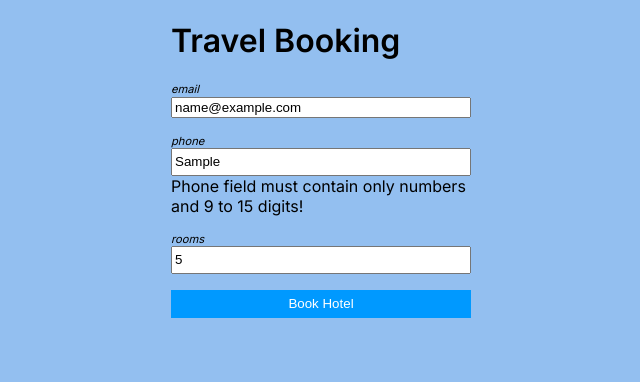
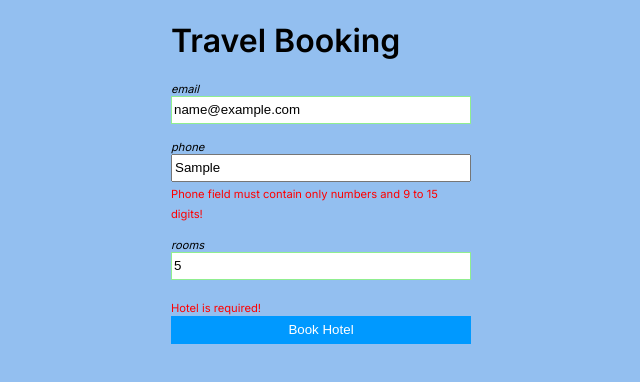
Before and after one commit to Biosaiber/travel-booking, an Angular app: page /hotel-booking in a window 1280 px wide. Both pictures are taken after typing "name@example.com", "Sample", "5" into the empty fields and a click on the button "Book Hotel". Shown: the top 382 px of the page, without its empty margins (319-959 px from the left). Built offline with nearby package versions, Linux system fonts and the light colour scheme.

Commit message:
style: finializing cross-validation styles

```diff
--- a/src/app/flight-booking/flight-booking.css
+++ b/src/app/flight-booking/flight-booking.css
@@ -1,3 +1,12 @@
 .input-box {
-    margin-bottom: 16px;
+  margin-bottom: 16px;
 }
+
+select.ng-valid.ng-touched, .valid-date, input.ng-valid.ng-touched {
+  border: 1px solid lightgreen;
+}
+
+.errMessage span{
+  color: red;
+  font-size: 0.7em;
+}
--- a/src/app/flight-booking/flight-booking.html
+++ b/src/app/flight-booking/flight-booking.html
@@ -9,7 +9,8 @@
 
         </select>
         <div class="errMessage">
-            @if ((flightForm.controls.flightId.touched || submitted) && flightForm.controls.flightId.errors?.['required']) {
+            @if ((flightForm.controls.flightId.touched || submitted) &&
+            flightForm.controls.flightId.errors?.['required']) {
             <span>Select flight!</span>
             }
         </div>
@@ -19,7 +20,8 @@
         <label for="customerName">name</label>
         <input type="text" name="customerName" id="customerName" formControlName="customerName">
         <div class="errMessage">
-            @if ((flightForm.controls.customerName.touched || submitted) && flightForm.controls.customerName.errors?.['required']) {
+            @if ((flightForm.controls.customerName.touched || submitted) &&
+            flightForm.controls.customerName.errors?.['required']) {
             <span>Field required!</span>
             }
             @if (flightForm.controls.customerName.touched && flightForm.controls.customerName.errors?.['minlength']) {
@@ -36,7 +38,8 @@
             @if (flightForm.controls.travelers.touched && flightForm.controls.travelers.errors?.['min']) {
             <span>Field requires minimum 1 traveler.</span>
             }
-            @if ((flightForm.controls.travelers.touched || submitted) && flightForm.controls.travelers.errors?.['required']) {
+            @if ((flightForm.controls.travelers.touched || submitted) &&
+            flightForm.controls.travelers.errors?.['required']) {
             <span>Field required!</span>
             }
         </div>
@@ -44,13 +47,14 @@
 
     <div class="input-box">
         <label for="departureDate">flight date to destination</label>
-        <input type="date" name="departureDate" id="departureDate" formControlName="departureDate">
+        <input type="date" name="departureDate" id="departureDate" formControlName="departureDate" [class.valid-date]="flightForm.controls.departureDate.touched && flightForm.controls.departureDate.valid">
         <div class="errMessage">
-            @if ((flightForm.controls.departureDate.touched || submitted) && flightForm.controls.departureDate.errors?.['required']) {
-            <span class="errMessage">Field required!</span>
+            @if ((flightForm.controls.departureDate.touched || submitted) &&
+            flightForm.controls.departureDate.errors?.['required']) {
+            <span>Field required!</span>
             }
             @if ( flightForm.controls.departureDate.touched && flightForm.controls.departureDate.errors?.['pastDate']) {
-            <span class="errMessage">Date cannot be in the past.</span>
+            <span>Date cannot be in the past.</span>
             }
         </div>
 
@@ -58,16 +62,18 @@
 
     <div class="input-box">
         <label for="returnDate">flight date from destination</label>
-        <input type="date" name="returnDate" id="returnDate" formControlName="returnDate">
+        <input type="date" name="returnDate" id="returnDate" formControlName="returnDate"
+            [class.valid-date]="flightForm.controls.returnDate.touched && flightForm.controls.returnDate.valid && !flightForm.hasError('pastReturnDate')">
         <div class="errMessage">
-            @if ((flightForm.controls.returnDate.touched || submitted) && flightForm.controls.returnDate.errors?.['required']) {
-            <span class="errMessage">Field required!</span>
+            @if ((flightForm.controls.returnDate.touched || submitted) &&
+            flightForm.controls.returnDate.errors?.['required']) {
+            <span>Field required!</span>
             }
             @if (flightForm.hasError('pastReturnDate')) {
-            <span class="errMessage">Return date cannot be before departure date.</span>
+            <span>Return date cannot be before departure date.</span>
             }
             @if ( flightForm.controls.returnDate.touched && flightForm.controls.returnDate.errors?.['pastDate']) {
-            <span class="errMessage">Date cannot be in the past.</span>
+            <span>Date cannot be in the past.</span>
             }
         </div>
 
--- a/src/app/hotel-booking/hotel-booking.css
+++ b/src/app/hotel-booking/hotel-booking.css
@@ -43,15 +43,24 @@ p.avalability ~ p {
   border-radius: 8px;
 }
 .hotel:hover {
-    box-shadow: 5px 5px 15px 0px rgba(0, 0, 0, 0.20);
+  box-shadow: 5px 5px 15px 0px rgba(0, 0, 0, 0.2);
   cursor: pointer;
 }
 .hotel:hover label {
   cursor: pointer;
 }
-.hotel input[type="radio"] {
+.hotel input[type='radio'] {
   display: none;
 }
 .hotel.selected {
   background-color: #689cfa;
 }
+
+.errMessage span{
+  color: red;
+  font-size: 0.7em;
+}
+
+input.ng-valid.ng-touched {
+  border: 1px solid lightgreen;
+}
--- a/src/app/hotel-booking/hotel-booking.html
+++ b/src/app/hotel-booking/hotel-booking.html
@@ -3,7 +3,8 @@
     <div class="input-box">
         <label for="email">email</label>
         <input type="email" id="email" formControlName="email">
-        @if (hotelForm.controls.email.touched && hotelForm.controls.email.errors?.['required']) {
+        <div class="errMessage">
+            @if ((hotelForm.controls.email.touched || submitted) && hotelForm.controls.email.errors?.['required']) {
             <span>field email is required!</span>
             }
             @if (hotelForm.controls.email.touched && hotelForm.controls.email.errors?.['email']) {
@@ -11,22 +12,28 @@
             }
         </div>
 
+    </div>
+
     <div class="input-box">
         <label for="phone">phone</label>
         <input type="text" id="phone" formControlName="phone">
-        @if (hotelForm.controls.phone.touched && hotelForm.controls.phone.errors?.['required']) {
+        <div class="errMessage">
+            @if ((hotelForm.controls.phone.touched || submitted) && hotelForm.controls.phone.errors?.['required']) {
             <span>Phone field is required!</span>
             }
             @if (hotelForm.controls.phone.touched && hotelForm.controls.phone.errors?.['pattern']) {
             <span>Phone field must contain only numbers and 9 to 15 digits!</span>
             }
+        </div>
+
 
     </div>
 
     <div class="input-box">
         <label for="rooms">rooms</label>
         <input type="number" id="rooms" formControlName="rooms">
-        @if (hotelForm.controls.rooms.touched && hotelForm.controls.rooms.errors?.['required']) {
+        <div class="errMessage">
+            @if ((hotelForm.controls.rooms.touched || submitted) && hotelForm.controls.rooms.errors?.['required']) {
             <span>Rooms field is required!</span>
             }
             @if (hotelForm.controls.rooms.touched && hotelForm.controls.rooms.errors?.['min']) {
@@ -35,6 +42,8 @@
             @if (hotelForm.controls.rooms.touched && hotelForm.controls.rooms.errors?.['max']) {
             <span>{{this.selectedHotel?.roomsAvailable}} is maximal value!</span>
             }
+        </div>
+
 
     </div>
 
@@ -43,9 +52,7 @@
         <div class="hotel" [class.selected]="selectedHotelId === hotel.id">
             <input type="radio" [id]="hotel.id" name="hotelId" [value]="hotel.id" formControlName="hotelId">
 
-            @if (hotelForm.controls.hotelId.touched && hotelForm.controls.hotelId.errors?.['required']) {
-            <span>Pick a hotel is required!</span>
-            }
+
 
             <label [for]="hotel.id">
                 <h3>{{hotel.name}} </h3>
@@ -74,6 +81,12 @@
 
         </div>
         }
+        <div class="errMessage">
+            @if ((hotelForm.controls.hotelId.touched || submitted) && hotelForm.controls.hotelId.errors?.['required']) {
+            <span>Hotel is required!</span>
+            }
+        </div>
+
 
     </div>
 
--- a/src/app/hotel-booking/hotel-booking.ts
+++ b/src/app/hotel-booking/hotel-booking.ts
@@ -3,7 +3,7 @@ import { Hotel } from '../models/hotel.interface';
 import { BookingDetails } from '../models/booking.interface';
 import { BookingService } from '../booking.service';
 import { NgOptimizedImage, CurrencyPipe } from '@angular/common';
-import { FormGroup, FormControl, ReactiveFormsModule, Validators, FormBuilder } from '@angular/forms';
+import { ReactiveFormsModule, Validators, FormBuilder } from '@angular/forms';
 import { Router } from '@angular/router';
 
 @Component({
@@ -19,6 +19,7 @@ export class HotelBooking implements OnInit {
   savedFlightDestination!: string;
   selectedHotelId!: string;
   selectedHotel: Hotel | undefined;
+  submitted = false;
   bookingService = inject(BookingService);
   router = inject(Router);
   private formBuilder = inject(FormBuilder);
@@ -68,6 +69,7 @@ export class HotelBooking implements OnInit {
     })
   }
   onSubmit() {
+    this.submitted = true;
     if (this.hotelForm.valid) {
 
 
--- a/src/styles.css
+++ b/src/styles.css
@@ -19,7 +19,8 @@ select,
 input[type='date'],
 input[type='name'],
 input[type='number'],
-input[type='text'] {
+input[type='text'],
+input[type='email'] {
   min-height: 28px;
 }
 
```
Lines whose indentation alone changed are shown as unchanged.
